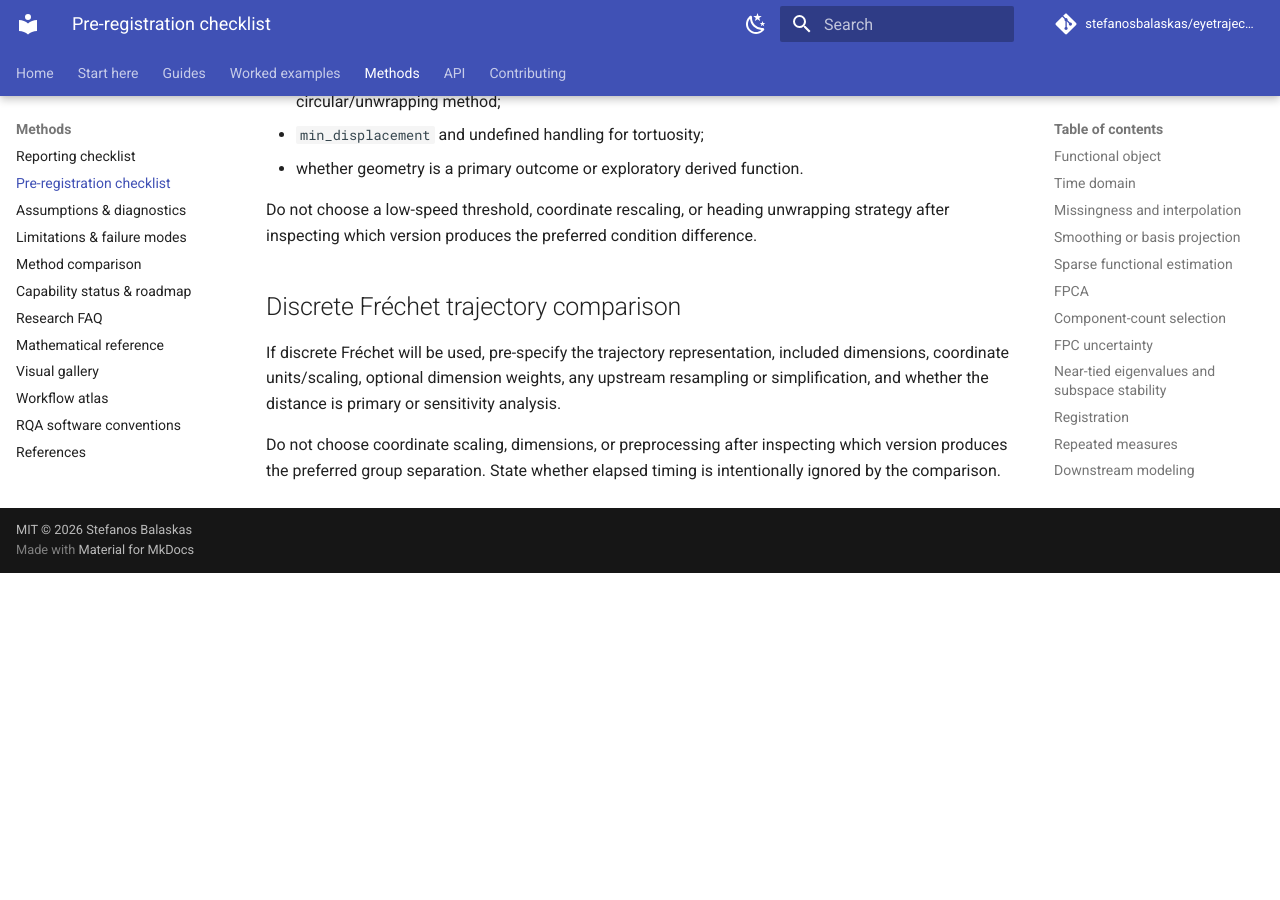
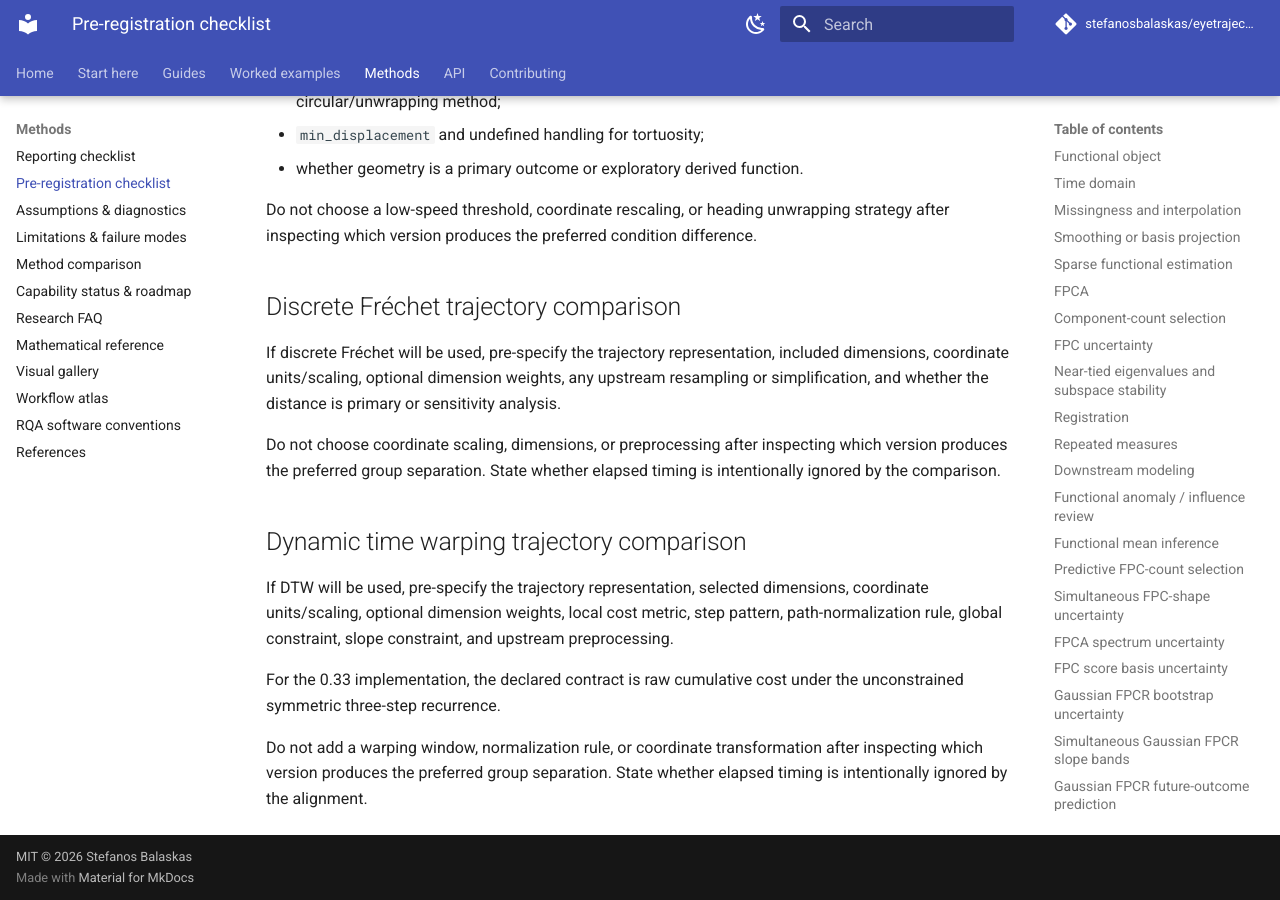
Before and after one commit to stefanosbalaskas/eyetrajectoriespy, an MkDocs documentation site: the page built from docs/methods/preregistration.md, in a window 1280 px wide and 900 px high, scrolled down 17881 px. Built offline with MkDocs 1.6.1 and Material for MkDocs 9.7.7, drawn with Linux system fonts in a browser that asks for light colours; comment, search, counter and statistics services are not loaded; before the commit the page ends 18454 px from its top, so only the background shows below that.

Commit message:
Add ## Dynamic time warping trajectory comparison guidance

```diff
--- a/docs/methods/preregistration.md
+++ b/docs/methods/preregistration.md
@@ -587,3 +587,12 @@
 If discrete Fréchet will be used, pre-specify the trajectory representation, included dimensions, coordinate units/scaling, optional dimension weights, any upstream resampling or simplification, and whether the distance is primary or sensitivity analysis.
 
 Do not choose coordinate scaling, dimensions, or preprocessing after inspecting which version produces the preferred group separation. State whether elapsed timing is intentionally ignored by the comparison.
+
+
+## Dynamic time warping trajectory comparison
+
+If DTW will be used, pre-specify the trajectory representation, selected dimensions, coordinate units/scaling, optional dimension weights, local cost metric, step pattern, path-normalization rule, global constraint, slope constraint, and upstream preprocessing.
+
+For the 0.33 implementation, the declared contract is raw cumulative cost under the unconstrained symmetric three-step recurrence.
+
+Do not add a warping window, normalization rule, or coordinate transformation after inspecting which version produces the preferred group separation. State whether elapsed timing is intentionally ignored by the alignment.
```
